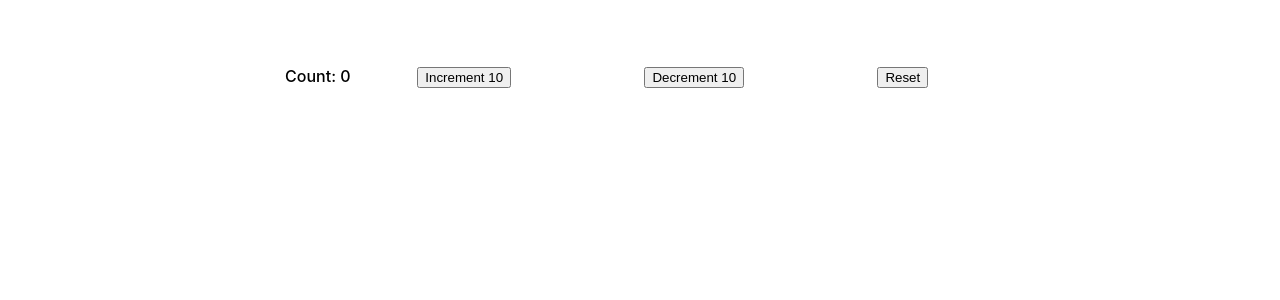
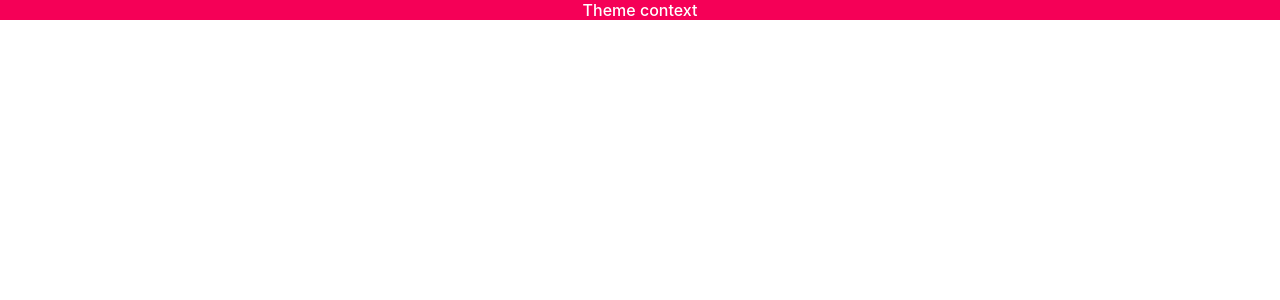
Before and after one commit to BulegaHassan/react-ts-basics, a React (Create React App) app: page / in a window 1280 px wide. Shown: the top 300 px of the page. Built offline with nearby package versions, Linux system fonts and the light colour scheme.

Commit message:
add useContext

```diff
--- a/src/App.tsx
+++ b/src/App.tsx
@@ -1,9 +1,13 @@
-import "./App.css";import { Counter } from "./components/state/Counter";
+import "./App.css";
+import { ThemeContextProvider } from "./components/context/ThemeContext";
+import { Box } from "./components/context/Box";
 
 function App() {
   return (
     <div>
-     <Counter/>
+     <ThemeContextProvider>
+      <Box/>
+     </ThemeContextProvider>
     </div>
   );
 }
--- /dev/null
+++ b/src/components/context/Box.tsx
@@ -0,0 +1,12 @@
+import { useContext } from "react";
+import { ThemeContext } from "./ThemeContext";
+export const Box = () => {
+  const theme = useContext(ThemeContext);
+  return (
+    <div
+      style={{ background: theme.secondary.main, color: theme.secondary.text }}
+    >
+      Theme context
+    </div>
+  );
+};
--- /dev/null
+++ b/src/components/context/ThemeContext.tsx
@@ -0,0 +1,13 @@
+import { createContext } from "react";
+import { theme } from "./theme";
+
+type ThemeContextProviderProps = {
+  children: React.ReactNode;
+};
+export const ThemeContext = createContext(theme);
+
+export const ThemeContextProvider = ({ children }: ThemeContextProviderProps) => {
+  return (
+    <ThemeContext.Provider value={theme}>{children}</ThemeContext.Provider>
+  );
+};
--- /dev/null
+++ b/src/components/context/theme.ts
@@ -0,0 +1,10 @@
+export const theme = {
+  primary: {
+    main: "#3f51b5",
+    text: "#fff",
+  },
+  secondary: {
+    main: "#f50057",
+    text: "#fff",
+  },
+};
```
Also changed, not shown: src/components/state/Counter.tsx (line endings or trailing spaces).
